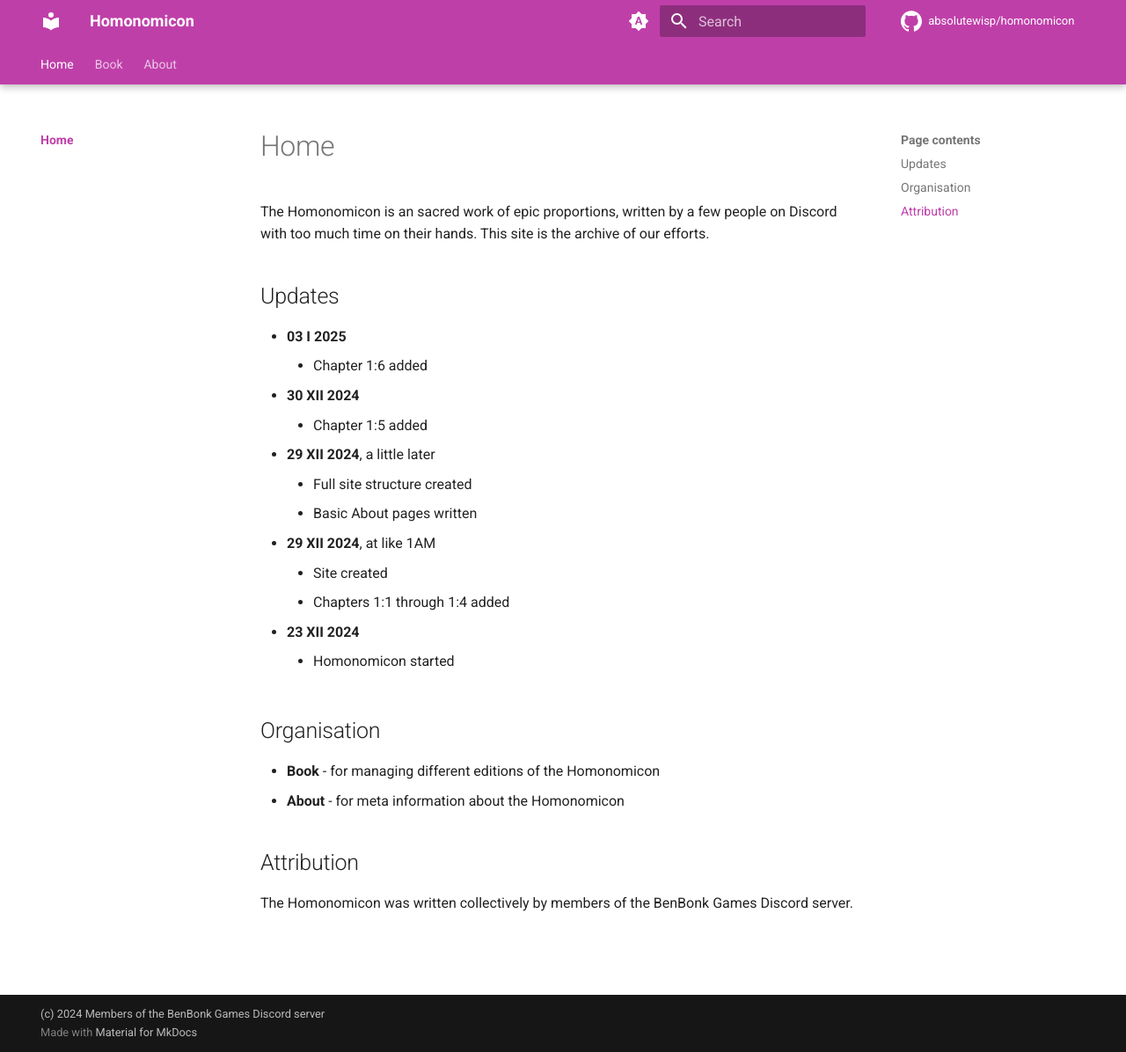
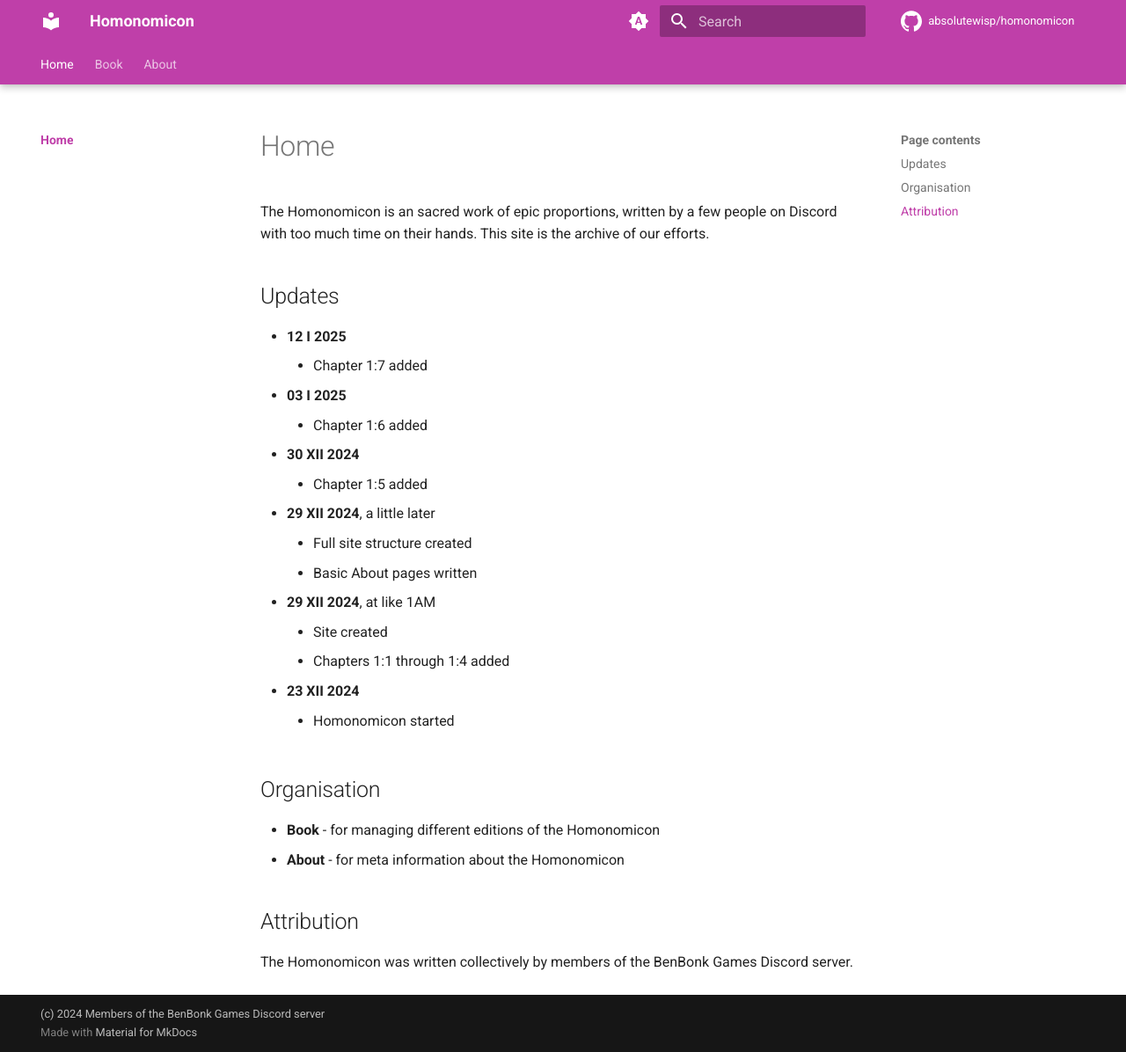
Before and after one commit to AbsoluteWisp/homonomicon, an MkDocs documentation site: the page built from docs/index.md, in a window 1280 px wide and 1196 px high. Shown: the whole window at 88% size. Built offline with MkDocs 1.6.1 and Material for MkDocs 9.7.7, drawn with Linux system fonts in a browser that asks for light colours; comment, search, counter and statistics services are not loaded.

Commit message:
Fix missing update notice in page index

```diff
--- a/docs/index.md
+++ b/docs/index.md
@@ -2,6 +2,8 @@ The Homonomicon is an sacred work of epic proportions, written by a few people o
 
 ## Updates
 
+- **12 I 2025**
+    - Chapter 1:7 added
 - **03 I 2025**
     - Chapter 1:6 added
 - **30 XII 2024**
```
